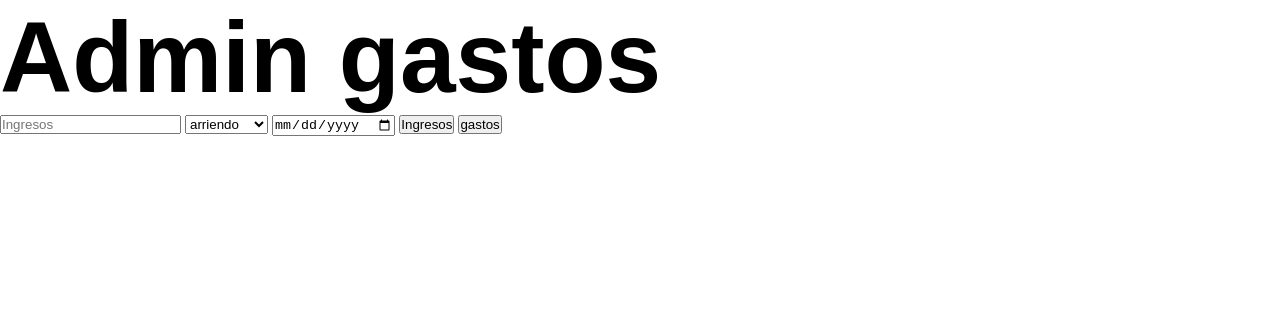
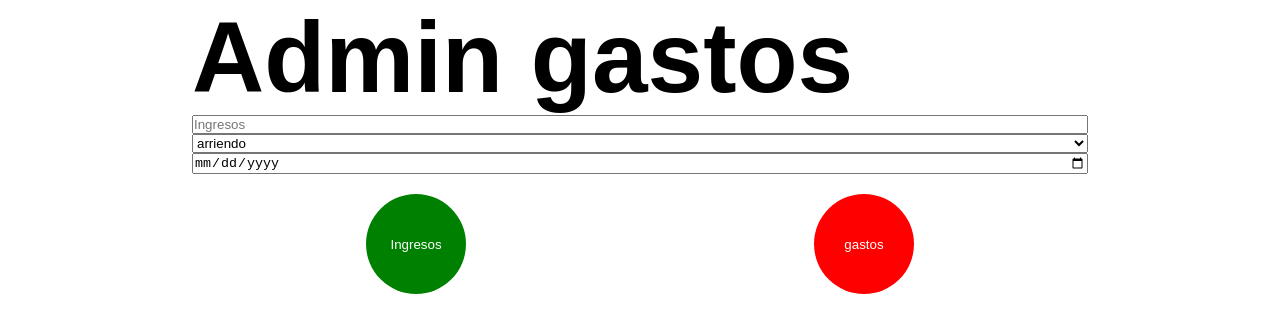
Before and after one commit to davidProfe-git/finanzas-prognube, a plain HTML site: page index.html in a window 1280 px wide. Drawn offline with Linux system fonts and the light colour scheme.

Commit message:
le di mas estilos

```diff
--- a/index.html
+++ b/index.html
@@ -1,12 +1,15 @@
 <!DOCTYPE html>
 <html lang="en">
+
 <head>
     <meta charset="UTF-8">
     <meta name="viewport" content="width=device-width, initial-scale=1.0">
     <title>finanzas</title>
     <link rel="stylesheet" href="style.css">
 </head>
+
 <body>
+    <div class="contenedor">
         <h1 class="titulo">Admin gastos</h1>
         <input type="text" name="" id="" placeholder="Ingresos">
         <select name="" id="">
@@ -17,8 +20,15 @@
             <option value="">otros</option>
         </select>
         <input type="date" name="" id="">
+        <div id="botonera">
             <button id="ing">Ingresos</button>
             <button id="gas">gastos</button>
+        </div>
+
+
+    </div>
+
 
 </body>
+
 </html>
--- a/style.css
+++ b/style.css
@@ -5,6 +5,40 @@
 }
 
 .titulo{
-    font-family: Arial;
-    font-size: 100px;
+        font-family: Arial;
+        font-size: 100px;
+    }
+
+
+.contenedor{
+    margin: 0 auto;
+    max-width: 70%;
+    display: flex;
+    justify-content: center;
+    flex-direction: column;
 }
+
+#botonera{
+    display: flex;
+    justify-content: space-around;
+    margin-top: 20px;
+
+}
+
+button{
+    width: 100px;
+    height: 100px;
+    border-radius: 50%;
+    border: none;
+    color: white;
+}
+
+#ing{
+
+    background-color: green;
+}
+
+#gas{
+
+    background-color: red;
+}
```
Lines whose indentation alone changed are shown as unchanged.
